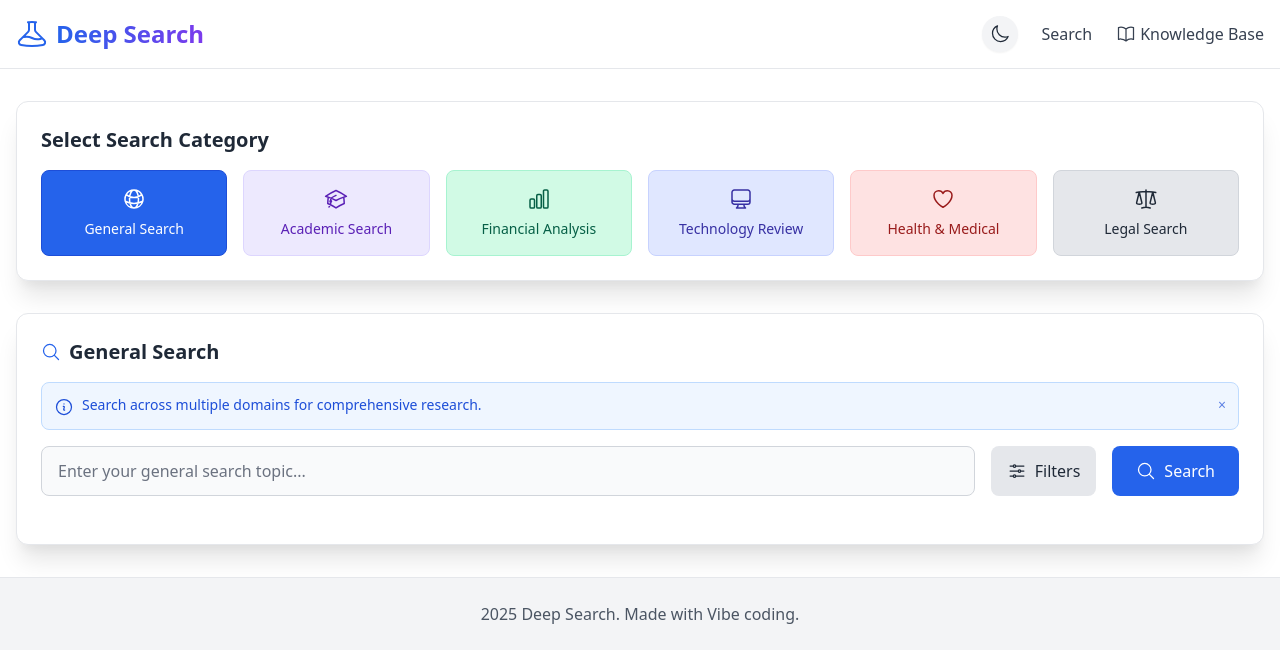
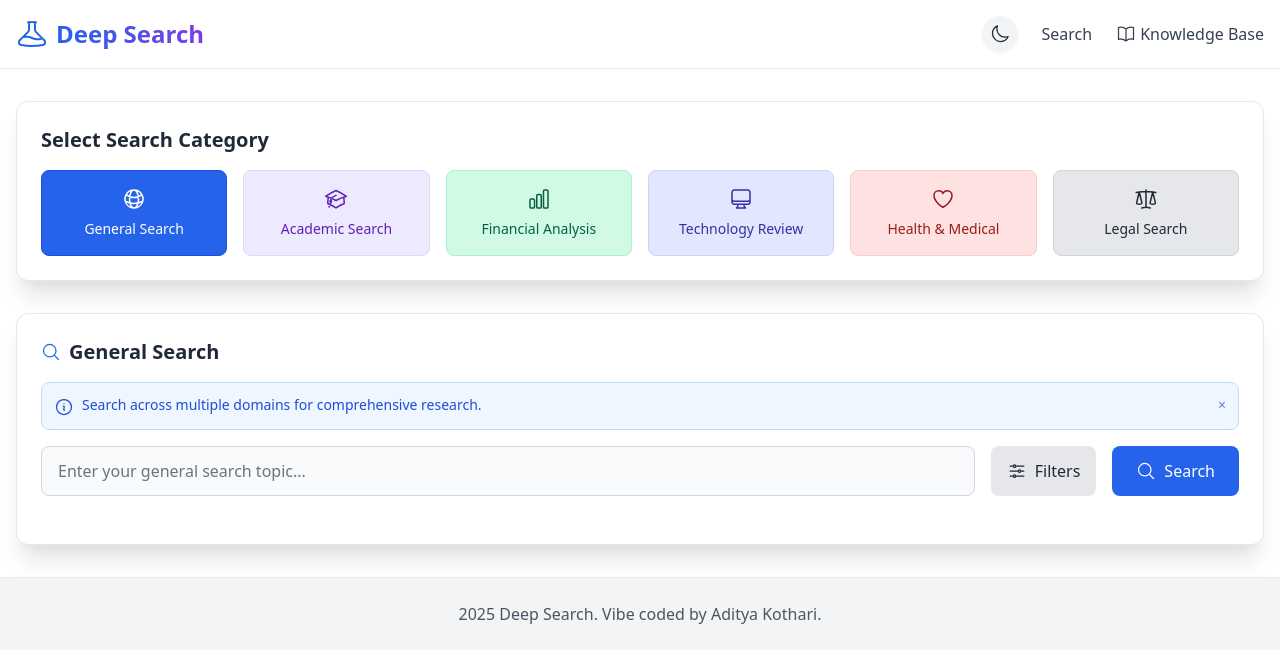
Before and after one commit to AdityaKothari27/Querra, a Next.js app: page / in a window 1280 px wide. Shown: the top 662 px of the page. Built offline with nearby package versions, Linux system fonts and the light colour scheme.

Commit message:
updated footer

```diff
--- a/src/components/Layout.tsx
+++ b/src/components/Layout.tsx
@@ -98,7 +98,7 @@ const Layout: FC<LayoutProps> = ({ children }) => {
       </main>
       <footer className="bg-gray-100 dark:bg-gray-900 border-t border-gray-200 dark:border-gray-800 py-6 transition-colors duration-300">
         <div className="container mx-auto px-4 text-center text-gray-600 dark:text-gray-400">
-          <p>{new Date().getFullYear()} Deep Search. Made with Vibe coding.</p>
+          <p>{new Date().getFullYear()} Deep Search. Vibe coded by <a href = "https://github.com/AdityaKothari27">Aditya Kothari</a>.</p>
         </div>
       </footer>
     </div>
```
